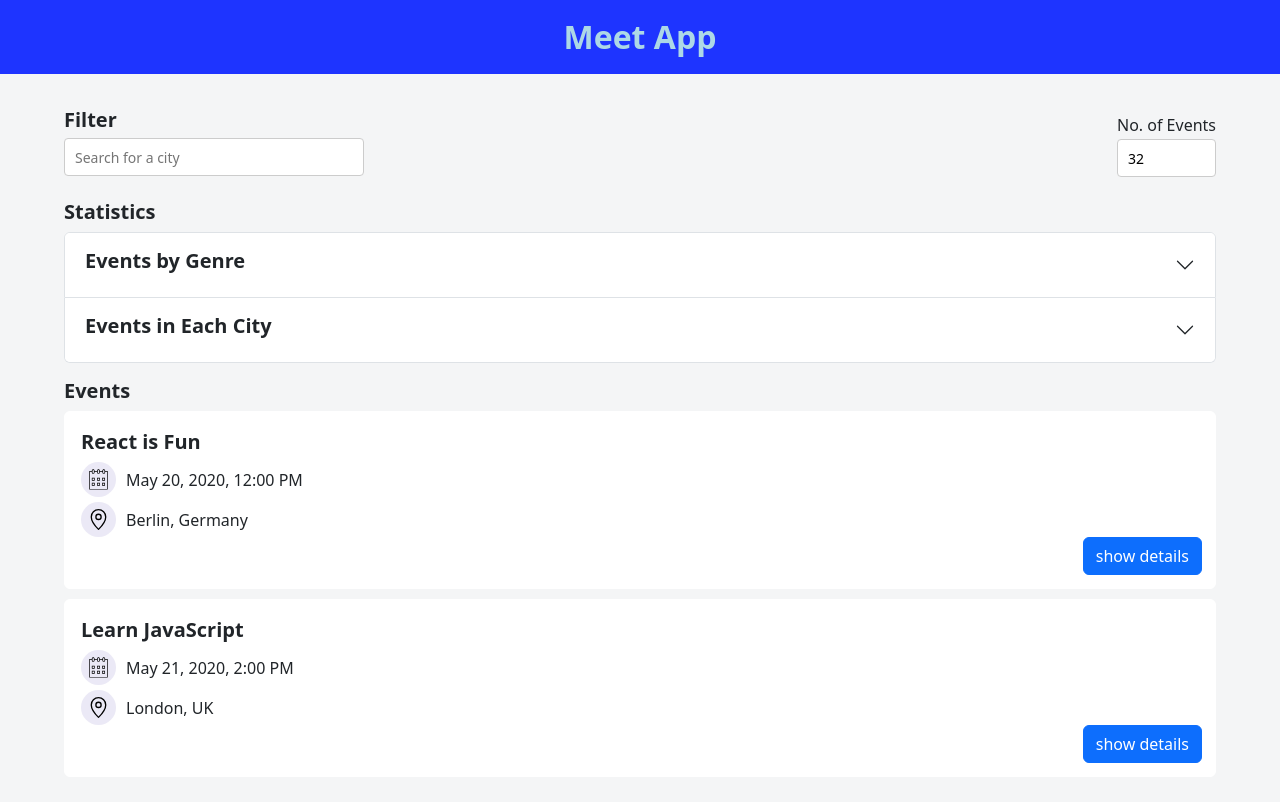
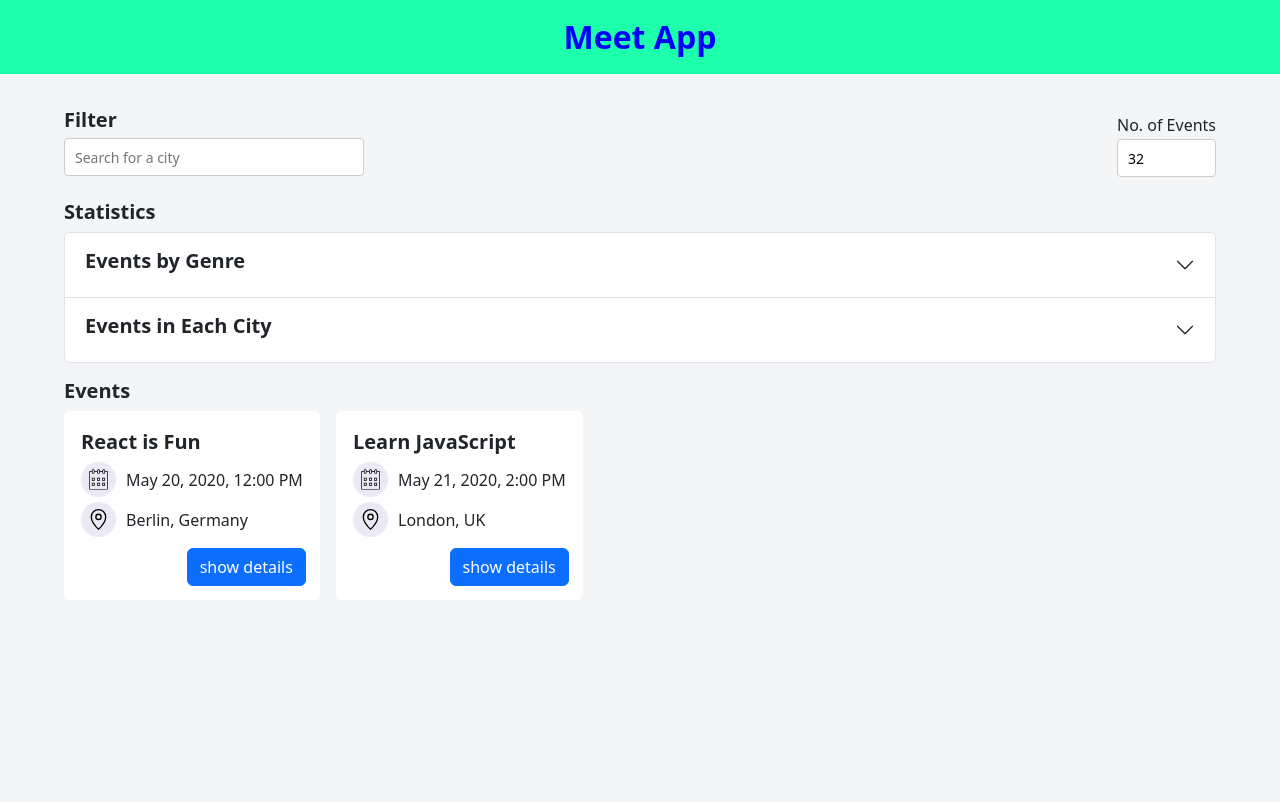
Before and after one commit to rmoise/meet, a React (Create React App) app: page / in a window 1280 px wide. Shown: the top 802 px of the page. Built offline with nearby package versions, Linux system fonts and the light colour scheme; what atatus-spa would draw is missing.

Commit message:
add card layout for desktop

```diff
--- a/src/Event.js
+++ b/src/Event.js
@@ -77,7 +77,7 @@ class Event extends Component {
               </Card.Footer>
             </>
           ) : (
-            <Card.Footer>
+            <Card.Footer className='mt-3'>
               <Button
                 className="mx-2 mb-2 details-btn"
                 onClick={this.handleDetailsToggled}
--- a/src/EventList.js
+++ b/src/EventList.js
@@ -2,18 +2,19 @@
 
 import React, { Component } from 'react';
 import Event from './Event';
+import { Card, Col, Row} from 'react-bootstrap';
+
 
 class EventList extends Component {
 render() {
   const { events } = this.props;
   return (
-    <ul className="EventList">
+    <Col className="d-md-flex gap-md-3">
       {events.map(event =>
-        <li key={event.id}>
           <Event event={event} />
-        </li>
       )}
-    </ul>
+    </Col>
+
   );
 }
 }
--- a/src/nav-bar.css
+++ b/src/nav-bar.css
@@ -1,24 +1,28 @@
 .navbar {
-    margin-bottom: 10px;
+  margin-bottom: 10px;
 }
 
 .navbar-brand {
-    font-size: 2rem !important;
+  font-size: 2rem !important;
 }
 
-.nav-link, .navbar-brand {
-    color: lightblue !important;
+.nav-link,
+.navbar-brand {
+  color: blue !important;
 }
 
-.nav-link:hover, .navbar-brand:hover {
-      color: white !important;
+.nav-link:hover,
+.navbar-brand:hover {
+  color: white !important;
 }
 
-.navbar, .nav-color {
-    background-color: #1E34FF !important;
+.navbar,
+.nav-color {
+  background-color: #1effac !important;
 }
 
-.navbar-toggler, .navbar-toggler-icon {
-    color: white !important;
-    border-color: white!important;
+.navbar-toggler,
+.navbar-toggler-icon {
+  color: white !important;
+  border-color: white !important;
 }
```
Also changed, not shown: src/ChartCity.js (added, +67 -0 lines).
